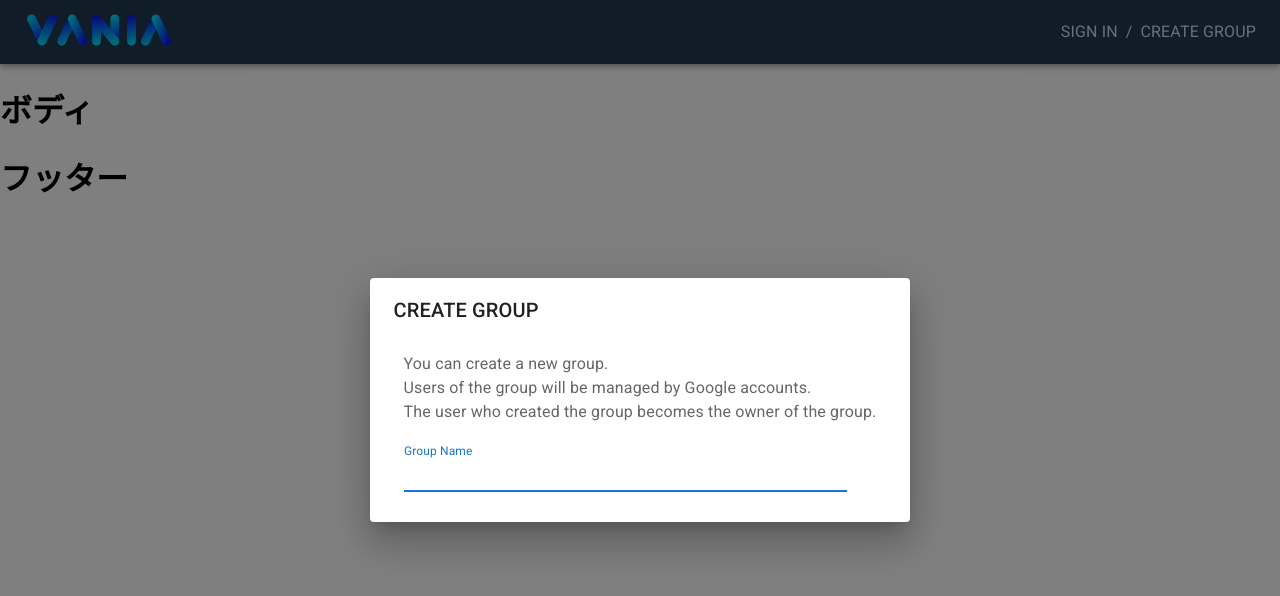
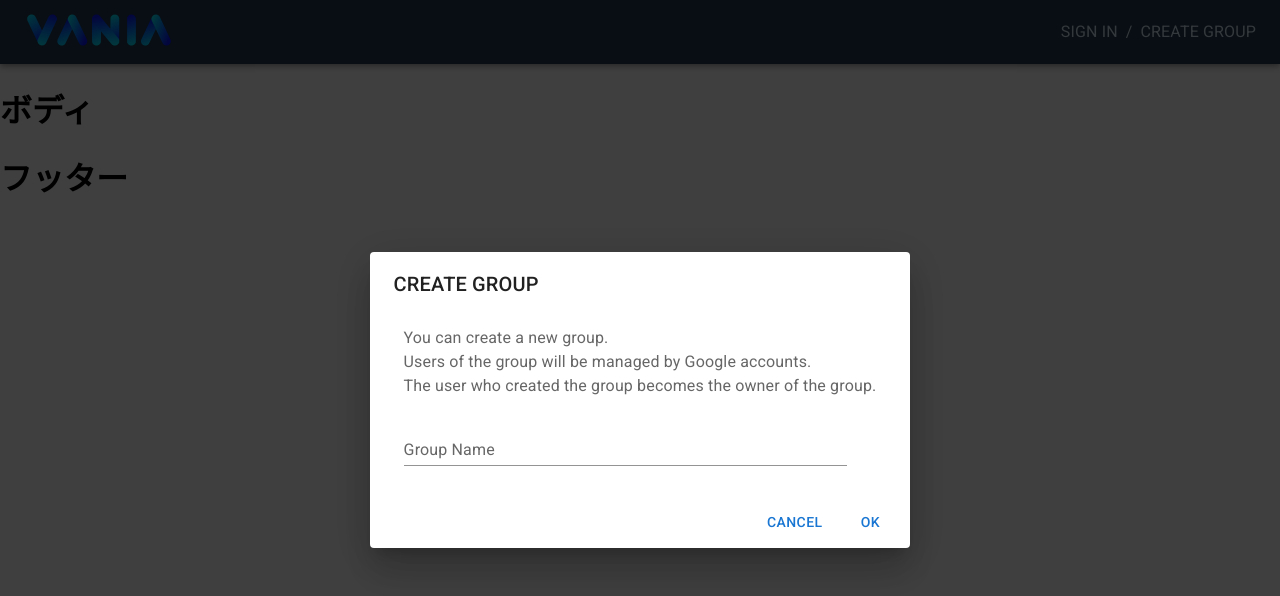
Before and after one commit to yano-kentaro/vania, a React (Vite) app in the folder client/: page / in a window 1280 px wide. Both pictures are taken after a click on the link "CREATE GROUP". Shown: the top 596 px of the page. Built offline with nearby package versions, Linux system fonts and the light colour scheme.

Commit message:
サインアップ画面

```diff
--- a/client/src/components/landing/Header.tsx
+++ b/client/src/components/landing/Header.tsx
@@ -17,15 +17,16 @@
 //------------------------------
 // Modules
 import { useState } from 'react'
+import { atom, selector, useRecoilState } from 'recoil'
 import { getLang } from '../../lib/common'
 import { signUp, signIn } from '../../msg/landing/header'
-import { SignUpDialog } from './SignUpDialog'
 
 //------------------------------
 // components
 import {
   AppBar, Container, Toolbar, Link, Breadcrumbs, Dialog
 } from '@mui/material'
+import { SignUpDialog, signUpFlagState } from './SignUpDialog'
 
 //------------------------------
 // css
@@ -44,7 +45,7 @@ function Header() {
   const lang = getLang() // 言語設定取得
   //------------------------------
   // 新規登録 フラグ
-  const [signUpFlag, setSignUpFlag] = useState(false)
+  const [signUpFlag, setSignUpFlag] = useRecoilState(signUpFlagState)
   const toggleSignUpFlag = () => setSignUpFlag(!signUpFlag)
   //------------------------------
   // ログイン フラグ
@@ -53,6 +54,7 @@ function Header() {
 
   return (
     <div className="Header">
+      {/* PC版 */}
       <AppBar position="static">
         <Container maxWidth="xl" className='bg_c-24292e opa-08'>
           <Toolbar disableGutters className='dis-fl jus_con-spa_bet'>
@@ -63,18 +65,17 @@ function Header() {
               <Link className='cur-poi' underline="hover"
                 color="white" onClick={toggleSignInFlag}
               >
-                {signIn[lang]}
+                {signIn[lang]/* ログイン */}
               </Link>
-              <Link className='cur-poi' underline="hover"
+              <Link
+                className='cur-poi' underline="hover"
                 color="white" onClick={toggleSignUpFlag}
               >
-                {signUp[lang]}
+                {signUp[lang]/* グループを作る */}
               </Link>
             </Breadcrumbs>
-            <Dialog open={signInFlag}></Dialog>
-            <Dialog open={signUpFlag}>
-              <SignUpDialog />
-            </Dialog>
+            <Dialog open={signUpFlag}></Dialog>
+            <SignUpDialog />
           </Toolbar>
         </Container>
       </AppBar>
--- a/client/src/components/landing/SignUpDialog.tsx
+++ b/client/src/components/landing/SignUpDialog.tsx
@@ -16,14 +16,23 @@
 
 //------------------------------
 // Modules
-import { useState } from 'react'
+// import { useState } from 'react'
+import { atom, selector, useRecoilState } from 'recoil'
 import { getLang } from '../../lib/common'
-import { dialogTitle, dialogText } from '../../msg/landing/signUpDialog'
+import {
+  dialogTitle, dialogText, cancelLabel, okLabel
+} from '../../msg/landing/signUpDialog'
 
 //------------------------------
 // components
 import {
-  DialogTitle, DialogContent, DialogContentText, TextField
+  Dialog as MUIDialog,
+  DialogTitle as MUIDialogTitle,
+  DialogContent as MUIDialogContent,
+  DialogContentText as MUIDialogContentText,
+  DialogActions as MUIDialogActions,
+  Button as MUIButton,
+  TextField as MUITextField
 } from '@mui/material'
 
 //------------------------------
@@ -34,6 +43,16 @@ import '../../css/landing/signUpDialog.css'
 // static
 
 //===================================================|0
+//                    状態管理定義
+//==========================================|2022_05_25
+//------------------------------
+// ダイアログフラグ
+const signUpFlagState = atom({
+  key: 'signUpFlagState',
+  default: false
+})
+
+//===================================================|0
 //                    コンポーネント定義
 //==========================================|2022_05_23
 function SignUpDialog() {
@@ -42,23 +61,27 @@ function SignUpDialog() {
   const lang = getLang() // 言語設定取得
   //------------------------------
   // ダイアログ フラグ
-  const [openFlag, setOpenFlag] = useState(false)
-  const toggleSignUp = () => setOpenFlag(!openFlag)
+  const [signUpFlag, setSignUpFlag] = useRecoilState(signUpFlagState)
+  const toggleSignUpFlag = () => setSignUpFlag(!signUpFlag)
 
   return (
-    <div className='SignUpDialog'>
-      <DialogTitle>{dialogTitle[lang]}</DialogTitle>
-      <DialogContent>
-        <DialogContentText className='white_space-pre_wrap mar-10px'>
+    <MUIDialog className='SignUpDialog' open={signUpFlag}>
+      <MUIDialogTitle>{dialogTitle[lang]}</MUIDialogTitle>
+      <MUIDialogContent>
+        <MUIDialogContentText className='white_space-pre_wrap mar-10px'>
           {dialogText[lang]}
-        </DialogContentText>
-        <TextField className='mar-10px wid-90' autoFocus label={"Group Name"} variant="standard" />
-      </DialogContent>
-    </div>
+        </MUIDialogContentText>
+        <MUITextField className='mar-10px wid-90' autoFocus label={"Group Name"} variant="standard" />
+      </MUIDialogContent>
+      <MUIDialogActions>
+        <MUIButton onClick={toggleSignUpFlag}>{cancelLabel[lang]/* キャンセル */}</MUIButton>
+        <MUIButton onClick={toggleSignUpFlag}>{okLabel[lang]/* 決定 */}</MUIButton>
+      </MUIDialogActions>
+    </MUIDialog>
   )
 }
 
 //===================================================|0
 //                    Export
 //==========================================|2022_05_23
-export { SignUpDialog }
+export { SignUpDialog, signUpFlagState }
--- a/client/src/msg/landing/signUpDialog.ts
+++ b/client/src/msg/landing/signUpDialog.ts
@@ -22,7 +22,18 @@ const dialogText: {[key:string]: string} = {
     "en-US": `You can create a new group.\nUsers of the group will be managed by Google accounts.\nThe user who created the group becomes the owner of the group.`,
 }
 
+const cancelLabel: {[key:string]: string} = {
+    "ja": "キャンセル",
+    "en": "CANCEL",
+    "en-US": "CANCEL",
+}
+
+const okLabel: {[key:string]: string} = {
+    "ja": "決定",
+    "en": "OK",
+    "en-US": "OK",
+}
 
 //------------------------------
 // export
-export { dialogTitle, dialogText }
+export { dialogTitle, dialogText, cancelLabel, okLabel }
```
